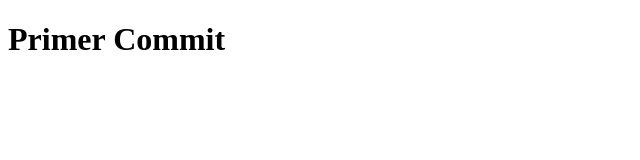
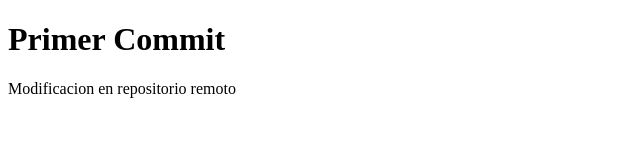
Before and after one commit to Alexac920/PortafolioFront-endAP, a plain HTML site: page index.html in a window 1280 px wide. Shown: the whole page, without its empty margins (0-640 px from the left). Drawn offline with Linux system fonts and the light colour scheme.

Commit message:
Update index.html

```diff
--- a/index.html
+++ b/index.html
@@ -10,5 +10,6 @@
     <h1>
         Primer Commit
     </h1>
+    <p>Modificacion en repositorio remoto</p>
 </body>
 </html>
```
